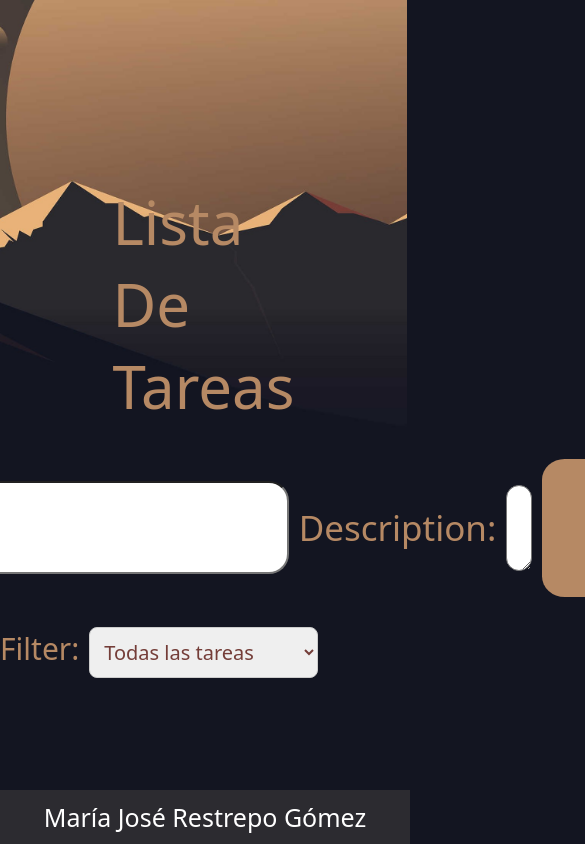
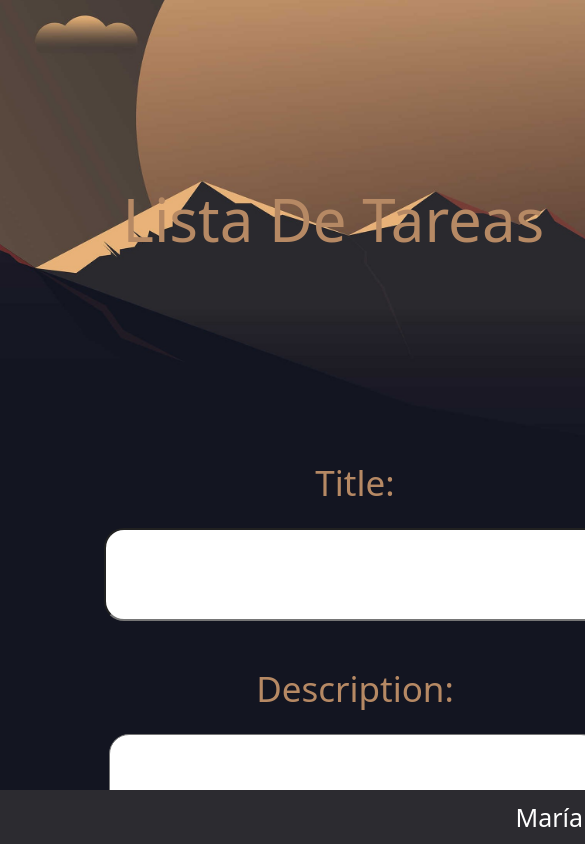
Before and after one commit to MaJoReGo/TallerMJListTasks, a React (Vite) app: page / in a window 390 px wide. Shown: the top 844 px of the page, 585 px wide, since content can reach past the window. Built offline with nearby package versions, Linux system fonts and the light colour scheme; a web font is replaced by a local one.

Commit message:
Agregando Media Queries

```diff
--- a/src/components/Form/Form.css
+++ b/src/components/Form/Form.css
@@ -53,3 +53,19 @@
 .button:hover {
   background-color: #815e3c;
 }
+
+
+  @media(max-width:768px){
+  .form {
+    display: flex;
+      flex-direction: column;
+  }
+  }
+
+  @media(max-width:480px){
+  .form {
+    display: flex;
+    flex-direction: column;
+    margin-left: 330px;
+  }
+  }
--- a/src/components/Layouts/Footer/Footer.css
+++ b/src/components/Layouts/Footer/Footer.css
@@ -20,3 +20,8 @@ footer {
   padding: 10px;
   justify-content: center;
 }
+@media(max-width:1279px){
+  footer {
+      width: 158vh;
+  }
+  }
--- a/src/components/Layouts/Header/Header.css
+++ b/src/components/Layouts/Header/Header.css
@@ -25,7 +25,27 @@ header h1{
 }
 
 
-/*header {
+
+@media(max-width:1279px){
+header {
   width: 158vh;
 }
-*/
+
+}
+
+
+@media(max-width:768px){
+header {
+    width: 73vh;
+}
+header h1 {
+    margin: 0;
+}
+
+}
+
+@media(max-width:480px){
+header {
+    width: 77vh;
+}
+}
--- a/src/components/Layouts/Main/Main.css
+++ b/src/components/Layouts/Main/Main.css
@@ -50,3 +50,9 @@ p {
 .task .circle.checked {
   background-color: #00ff00a2; /* Verde cuando está marcado */
 }
+
+  @media(max-width:768px){
+  .task {
+      margin-left: 229px;
+  }
+  }
```
